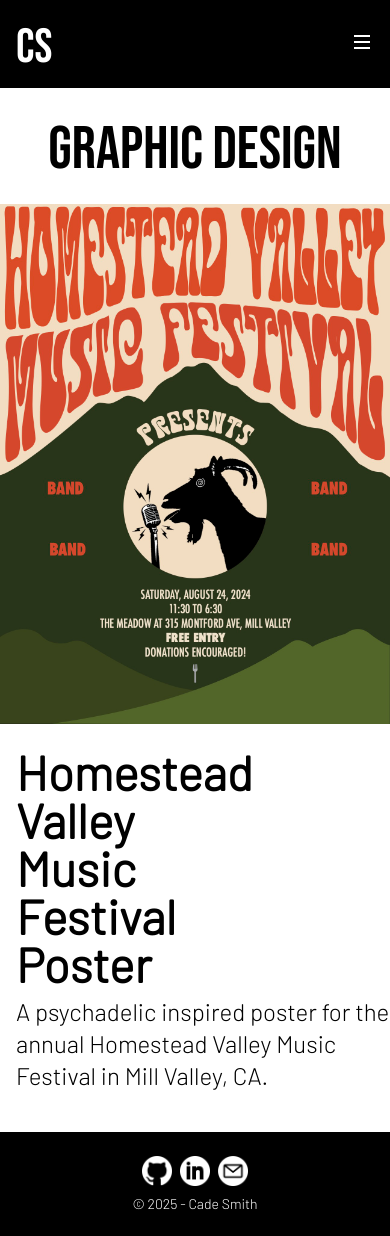
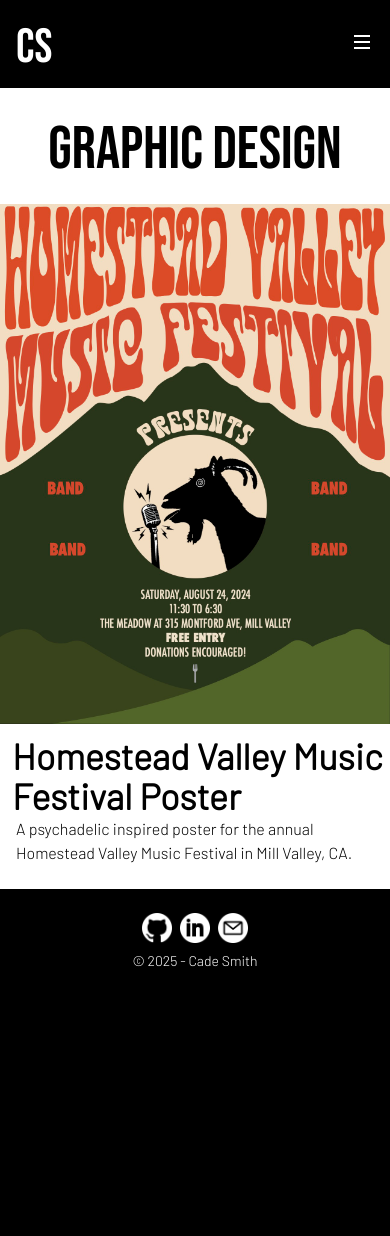
Before and after one commit to cadesmith/PortfolioSite, a Next.js app: page /art/graphic-design in a window 390 px wide. After the commit the page ends 993 px from the top, so only its background shows below. Built offline with nearby package versions, Linux system fonts and the light colour scheme.

Commit message:
more size changes, added white border to mobile navbar top

```diff
--- a/app/components/DesignTile.tsx
+++ b/app/components/DesignTile.tsx
@@ -18,14 +18,12 @@ export default function DesignTile({image, description, title, date}: any) {
               />
       </div>
 
-      <div className='grid bg-white text-black pt-2 pb-6 w-full xl:border-l-8 xl:border-black xl:w-4/5'>
-        <div className='flex justify-between mt-4 mx-4'>
-          <div className='w-2/3'>
-            <h1 className='text-5xl font-bold'>{title}</h1>
-          </div>
+      <div className='grid bg-white text-black pt-3 pb-2 w-full xl:border-l-8 xl:border-black xl:w-4/5'>
+        <div className='ml-3'>
+          <h1 className='text-4xl font-bold'>{title}</h1>
         </div>
-        <div className='ml-4 mt-2'>
-          <p className='text-2xl'>{description}</p>
+        <div className='ml-4 mt-px'>
+          <p className='text-md'>{description}</p>
         </div>
       </div>
     </div>
--- a/app/components/Navbar.tsx
+++ b/app/components/Navbar.tsx
@@ -53,7 +53,7 @@ export default function Navbar() {
       </div>
 
       <div
-        className={`lg:hidden absolute top-16 mt-6 z-50 left-0 w-full bg-black text-white overflow-hidden transition-all duration-500 ${
+        className={`lg:hidden absolute top-16 mt-6 border-t-2 border-white z-50 left-0 w-full bg-black text-white overflow-hidden transition-all duration-500 ${
           isOpen ? 'max-h-screen opacity-100' : 'max-h-0 opacity-0'
         }`}
       >
```
